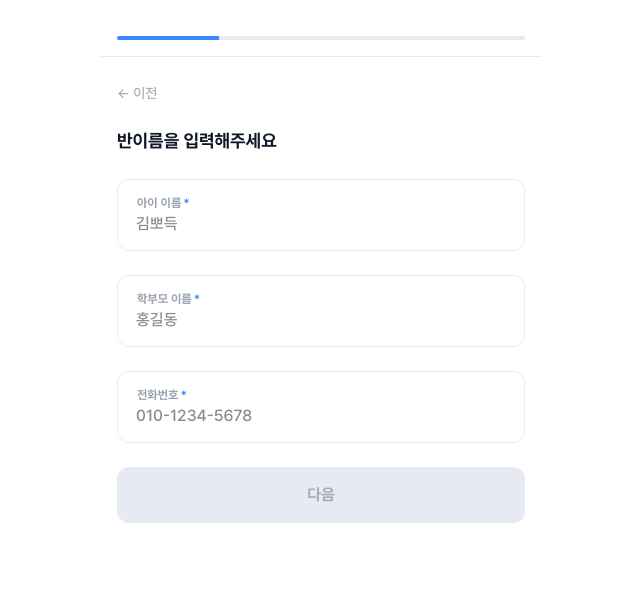
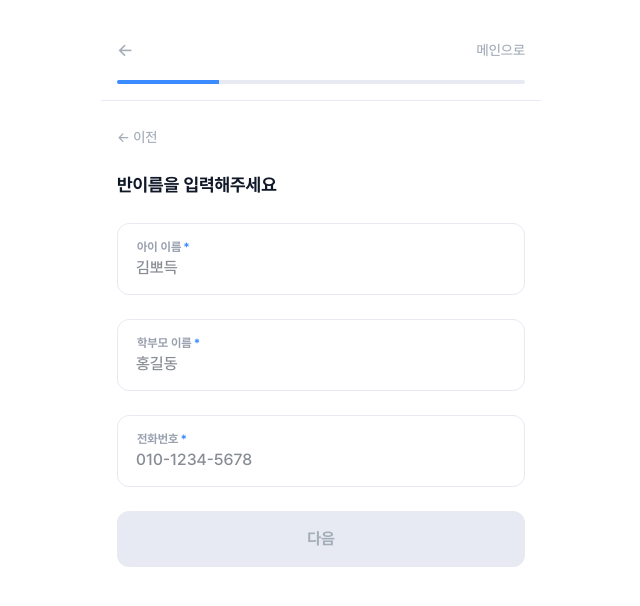
Before and after one commit to chen4023/bbodek-test, a Next.js app: page /submit in a window 1280 px wide. Shown: the top 606 px of the page, without its empty margins (319-959 px from the left). Built offline with nearby package versions, Linux system fonts and the light colour scheme.

Commit message:
feat: FormProgress 컴포넌트에 이전 단계 및 메인으로 이동 기능 추가
- 현재 단계에 따라 이전 단계로 이동하거나 메인 페이지로 돌아가는 버튼 추가

```diff
--- a/src/components/form/FormProgress.tsx
+++ b/src/components/form/FormProgress.tsx
@@ -1,16 +1,54 @@
+'use client'
+
+import { useRouter } from 'next/navigation'
+import { useFormStore } from '@/hooks/use-form-store'
+
 interface FormProgressProps {
-  currentStep: number;
-  totalSteps: number;
+  currentStep: number
+  totalSteps: number
 }
 
 export default function FormProgress({ currentStep, totalSteps }: FormProgressProps) {
-  const progress = (currentStep / totalSteps) * 100;
+  const router = useRouter()
+  const { prevStep, resetForm } = useFormStore()
+  const progress = (currentStep / totalSteps) * 100
+
+  const handleBackClick = () => {
+    if (currentStep === 1) {
+      // 첫 번째 스텝: 메인으로 이동
+      if (window.confirm('작성을 취소하고 이동할까요?')) {
+        resetForm()
+        router.push('/')
+      }
+    } else {
+      // 그 외: 이전 스텝으로
+      prevStep()
+    }
+  }
+
+  const handleHomeClick = () => {
+    if (window.confirm('작성을 취소하고 이동할까요?')) {
+      resetForm()
+      router.push('/')
+    }
+  }
+
   return (
-    <div className="w-full h-1 bg-gray-100 rounded-full overflow-hidden">
-      <div
-        className="h-full bg-primary-300 transition-all duration-300"
-        style={{ width: `${progress}%` }}
-      />
+    <div className="space-y-4">
+      <div className="flex items-center justify-between">
+        <button type="button" onClick={handleBackClick} className="text-gray-300 text-lg">
+          ←
+        </button>
+        <button type="button" onClick={handleHomeClick} className="text-gray-300 text-sm">
+          메인으로
+        </button>
+      </div>
+      <div className="w-full h-1 bg-gray-100 rounded-full overflow-hidden">
+        <div
+          className="h-full bg-primary-300 transition-all duration-300"
+          style={{ width: `${progress}%` }}
+        />
+      </div>
     </div>
   )
 }
```
